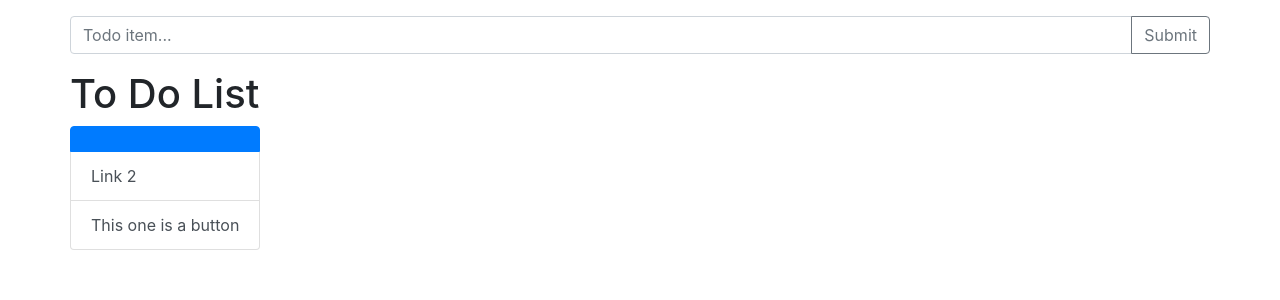
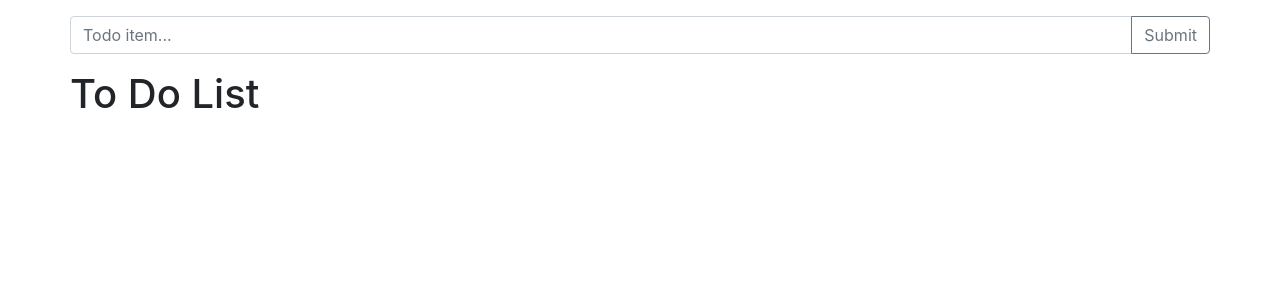
Before and after one commit to zomdar/react-todo, a React (Create React App) app: page / in a window 1280 px wide. Shown: the top 300 px of the page. Built offline with nearby package versions, Linux system fonts and the light colour scheme.

Commit message:
adding + deleting todo list items

```diff
--- a/src/components/CreateToDoItem/CreateToDoItem.js
+++ b/src/components/CreateToDoItem/CreateToDoItem.js
@@ -1,19 +1,22 @@
-import React, { useState } from 'react';
+import React, { useState } from "react";
 
-import Row from 'react-bootstrap/Row';
-import InputGroup from 'react-bootstrap/InputGroup';
-import FormControl from 'react-bootstrap/FormControl';
-import Button from 'react-bootstrap/Button';
+import Row from "react-bootstrap/Row";
+import InputGroup from "react-bootstrap/InputGroup";
+import FormControl from "react-bootstrap/FormControl";
+import Button from "react-bootstrap/Button";
 
-import './CreateToDoItem.scss';
+import "./CreateToDoItem.scss";
 
-const CreateToDoItem = React.memo(props => {
-    const [enteredItem, setEnteredItem] = useState('');
+const CreateToDoItem = ((props) => {
+  const [enteredItem, setEnteredItem] = useState("");
 
-    const submitToDoList = event => {
+  const submitToDoList = (event) => {
+    if(enteredItem.length) {
         event.preventDefault();
         props.onAddToDoListItem({ enteredItem });
+        setEnteredItem("");
     }
+  };
 
   return (
     <Row>
@@ -23,12 +26,12 @@ const CreateToDoItem = React.memo(props => {
           aria-label="Todo item"
           aria-describedby="basic-addon2"
           value={enteredItem}
-                    onChange={event => {
-                        setEnteredItem(event.target.value);
-                    }}
+          onChange={(event) => setEnteredItem(event.target.value)}
         />
         <InputGroup.Append>
-                    <Button variant="outline-secondary" onClick={submitToDoList}>Submit</Button>
+          <Button variant="outline-secondary" onClick={submitToDoList}>
+            Submit
+          </Button>
         </InputGroup.Append>
       </InputGroup>
     </Row>
--- a/src/components/ToDoList/ToDoList.js
+++ b/src/components/ToDoList/ToDoList.js
@@ -1,26 +1,33 @@
-import React, { useState } from 'react';
+import React from "react";
 
-import Row from 'react-bootstrap/Row';
-import ListGroup from 'react-bootstrap/ListGroup';
+import Row from "react-bootstrap/Row";
+import ListGroup from "react-bootstrap/ListGroup";
+import Button from "react-bootstrap/Button";
 
+import "./ToDoList.scss";
 
-import './ToDoList.scss';
+const ToDoList = ((props) => {
 
-const ToDoList = React.memo(props => {
+  const items = [...props.todoItem];
+
+  // function alertClicked(index) {
+  //   console.log(items);
+  //   items.splice(1, index);
+  // }
+
+  const listItems = items.map((item, index) => {
+    return (
+        <ListGroup.Item key={index} action onClick={() => props.onDeleteItem(index)}>
+          {item}
+        </ListGroup.Item>
+    )
+  })
 
   return (
     <Row>
-        <ListGroup defaultActiveKey="#link1">
-          <ListGroup.Item action href="#link1">
-            {props.todoItem}
-          </ListGroup.Item>
-          <ListGroup.Item action href="#link2">
-            Link 2
-          </ListGroup.Item>
-          <ListGroup.Item action href="#link3">
-            This one is a button
-          </ListGroup.Item>
-        </ListGroup>
+      <ListGroup>
+          {listItems}
+      </ListGroup>
     </Row>
   );
 });
--- a/src/containers/App.js
+++ b/src/containers/App.js
@@ -1,30 +1,34 @@
-import React, { useState } from 'react';
-import './App.scss';
+import React, { useState } from "react";
+import "./App.scss";
 
-import CreateToDoItem from '../components/CreateToDoItem/CreateToDoItem';
-import ToDoList from '../components/ToDoList/ToDoList';
+import CreateToDoItem from "../components/CreateToDoItem/CreateToDoItem";
+import ToDoList from "../components/ToDoList/ToDoList";
 
-import Container from 'react-bootstrap/Container';
-import Row from 'react-bootstrap/Row';
-
+import Container from "react-bootstrap/Container";
+import Row from "react-bootstrap/Row";
 
 function App() {
+  const [item, setItem] = useState([]);
 
-  const [item, setItem] = useState('');
-
-  const addToDoListItem = (todo) => setItem(todo);
+  const addToDoListItem = (todo) => setItem([...item, todo.enteredItem]);
+  const deleteTodoListItem = (index) => {
+    if(index !== -1) {
+      item.splice(index, 1);
+      setItem([...item]);
+    }
+  }
 
   return (
     <Container>
-      <CreateToDoItem
-        onAddToDoListItem={addToDoListItem}></CreateToDoItem>
+      <CreateToDoItem onAddToDoListItem={addToDoListItem} />
       <Row>
         <h1>To Do List</h1>
       </Row>
       <ToDoList
-        todoItem={item}></ToDoList>
+        onDeleteItem={deleteTodoListItem}
+        todoItem={item} />
     </Container>
-  )
+  );
 }
 
 export default App;
```
Also changed, not shown: .eslintrc.json (added). Lines whose indentation alone changed are shown as unchanged.
